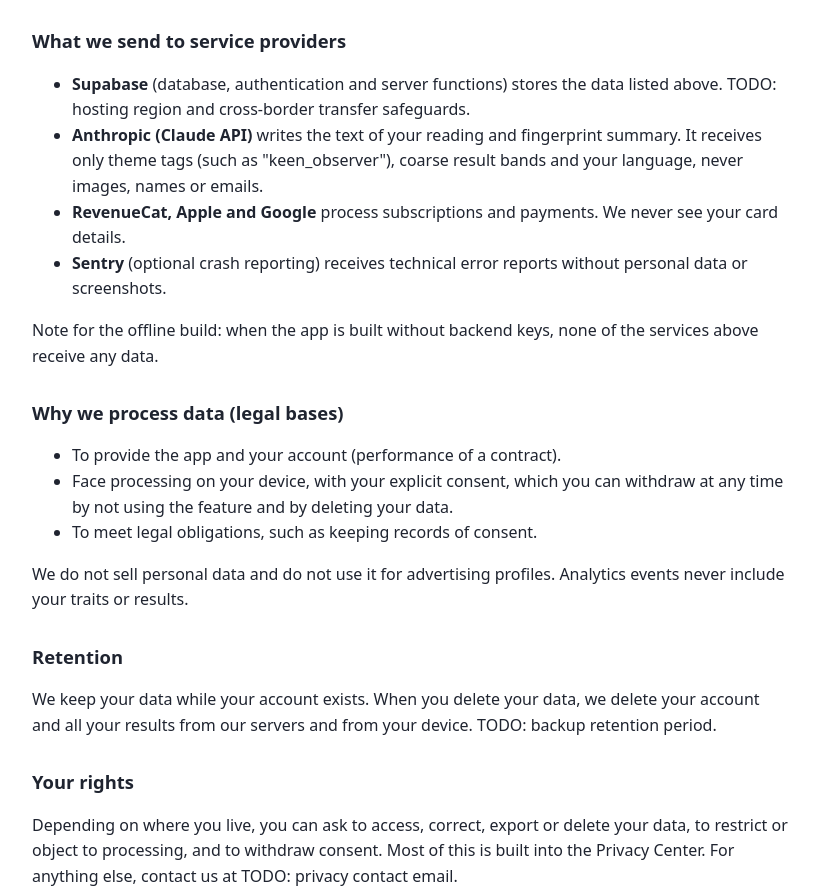
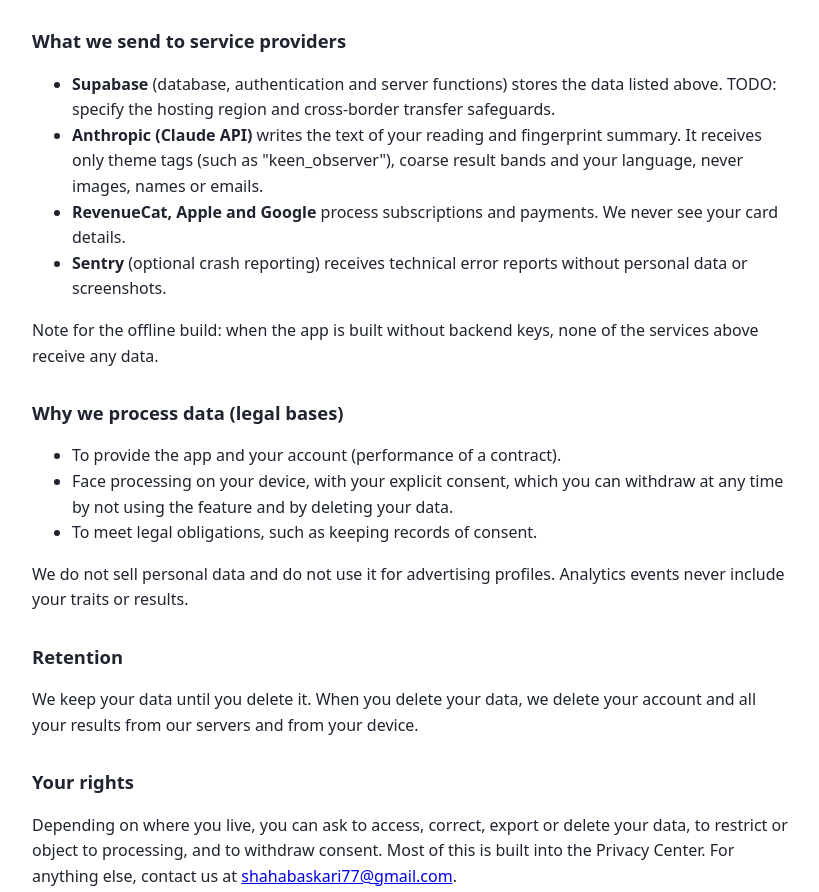
Before and after one commit to shahabaskari77-debug/firasa-privacy, a plain HTML site: page index.html in a window 1280 px wide. Shown: the part 2045-2937 px from the top of the page, without its empty margins (228-1047 px from the left). Drawn offline with Linux system fonts and the light colour scheme.

Commit message:
Fill developer, contact and retention in privacy policy
Co-Authored-By: Claude Haiku 5.5 <noreply@anthropic.com>

```diff
--- a/index.html
+++ b/index.html
@@ -19,7 +19,7 @@
 
 <p class="draft"><strong>DRAFT — requires legal review before publication.</strong> Version 2026-11-draft-1. Items marked TODO must be completed before this page is linked from the store.</p>
 
-<p>This policy explains what the Firasa app ("Firasa", "we") processes, why, and the choices you have. It is written to align with the UAE Personal Data Protection Law (Federal Decree-Law No. 45 of 2021), the Saudi Personal Data Protection Law, the Apple App Store guidelines on face data and Google Play's data safety rules. TODO: confirm the controller entity, registered address and data protection contact.</p>
+<p>This policy explains what the Firasa app ("Firasa", "we") processes, why, and the choices you have. It is written to align with the UAE Personal Data Protection Law (Federal Decree-Law No. 45 of 2021), the Saudi Personal Data Protection Law, the Apple App Store guidelines on face data and Google Play's data safety rules. The developer and controller is Shahab Askari (Firasa), contact: shahabaskari77@gmail.com.</p>
 
 <div class="short">
 <h2 style="margin-top:0">The short version</h2>
@@ -66,7 +66,7 @@
 
 <h2>What we send to service providers</h2>
 <ul>
-  <li><strong>Supabase</strong> (database, authentication and server functions) stores the data listed above. TODO: hosting region and cross-border transfer safeguards.</li>
+  <li><strong>Supabase</strong> (database, authentication and server functions) stores the data listed above. TODO: specify the hosting region and cross-border transfer safeguards.</li>
   <li><strong>Anthropic (Claude API)</strong> writes the text of your reading and fingerprint summary. It receives only theme tags (such as "keen_observer"), coarse result bands and your language, never images, names or emails.</li>
   <li><strong>RevenueCat, Apple and Google</strong> process subscriptions and payments. We never see your card details.</li>
   <li><strong>Sentry</strong> (optional crash reporting) receives technical error reports without personal data or screenshots.</li>
@@ -82,10 +82,10 @@
 <p>We do not sell personal data and do not use it for advertising profiles. Analytics events never include your traits or results.</p>
 
 <h2>Retention</h2>
-<p>We keep your data while your account exists. When you delete your data, we delete your account and all your results from our servers and from your device. TODO: backup retention period.</p>
+<p>We keep your data until you delete it. When you delete your data, we delete your account and all your results from our servers and from your device.</p>
 
 <h2>Your rights</h2>
-<p>Depending on where you live, you can ask to access, correct, export or delete your data, to restrict or object to processing, and to withdraw consent. Most of this is built into the Privacy Center. For anything else, contact us at TODO: privacy contact email.</p>
+<p>Depending on where you live, you can ask to access, correct, export or delete your data, to restrict or object to processing, and to withdraw consent. Most of this is built into the Privacy Center. For anything else, contact us at <a href="mailto:shahabaskari77@gmail.com">shahabaskari77@gmail.com</a>.</p>
 
 <h2>Children</h2>
 <p>Firasa is for people aged 16 and over (or a higher minimum age where the law requires it). If you believe a younger person has used the app, contact us and we will delete the data.</p>
```
